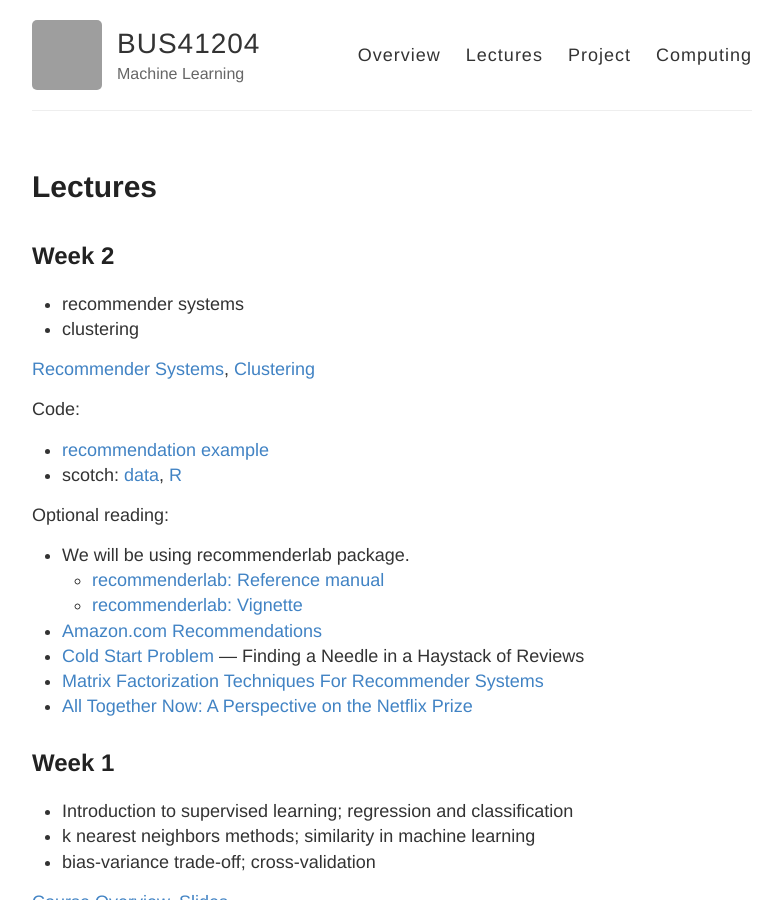
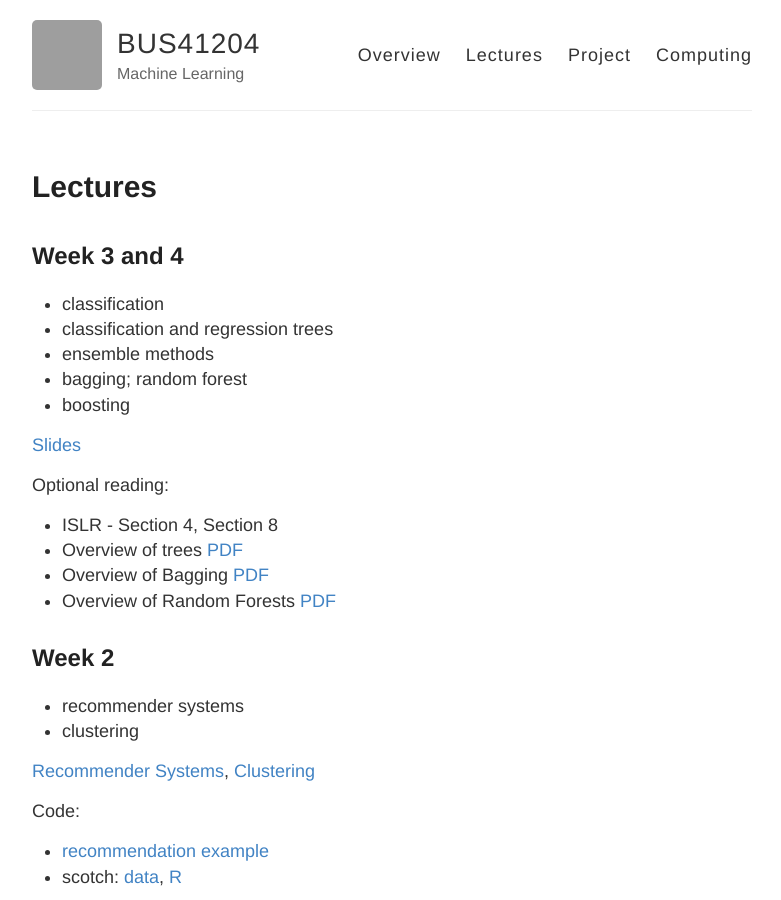
Before and after one commit to ChicagoBoothML/MLClass, a Jekyll site: the page built from lectures.md, in a window 1280 px wide and 900 px high. Shown: the whole window, without its empty margins (248-1029 px from the left). Built offline with Jekyll 4.4.1, drawn with Linux system fonts in a browser that asks for light colours; grey boxes are pictures that could not be loaded.

Commit message:
Update lectures.md

```diff
--- a/lectures.md
+++ b/lectures.md
@@ -125,36 +125,45 @@ Optional reading:
 
 [Slides](https://piazza.com/class_profile/get_resource/j8padvvrtd375m/jck4lmytuoq2mm)
 
+
+
+[Assignment 2](http://www.piazza.com/class_profile/get_resource/j8padvvrtd375m/jcnkb858bck5m2)
+
+
+--->
+
+
+## Week 3 and 4
+
+* classification
+* classification and regression trees
+* ensemble methods
+* bagging; random forest
+* boosting
+
+
+[Slides](https://piazza.com/class_profile/get_resource/joa87ld16vd1qb/jratk4cagiq72d)
+
+<!---
 Code:
+
+* [trees.R](https://raw.githubusercontent.com/ChicagoBoothML/ML2016/master/code/trees.R)
+* [fglass.R](https://raw.githubusercontent.com/ChicagoBoothML/ML2016/master/code/fglass.R)
 
 * CaHousingAnalysis: [data](https://github.com/ChicagoBoothML/MLClassData/raw/master/CaliforniaHousing/CaliforniaHousing.csv), [Rmd](https://raw.githubusercontent.com/ChicagoBoothML/ML2017/master/lec03/CaHousingAnalysis.Rmd), [PDF](https://github.com/ChicagoBoothML/ML2017/raw/master/lec03/CaHousingAnalysis.pdf)
 
 * [scripts](https://github.com/ChicagoBoothML/ML2017/tree/master/lec03)
 
-Optional reading:
 
-* ISLR - Section 8
-* Overview of Bagging [PDF](http://statistics.berkeley.edu/sites/default/files/tech-reports/421.pdf)
-* Overview of Random Forests [PDF](https://www.stat.berkeley.edu/~breiman/RandomForests/cc_home.htm)
-
-[Assignment 2](http://www.piazza.com/class_profile/get_resource/j8padvvrtd375m/jcnkb858bck5m2)
-
-
-## Week 2
-
-[Slides](https://piazza.com/class_profile/get_resource/j8padvvrtd375m/jca00a3gi5j575)
-Code:
-
-* [trees.R](https://raw.githubusercontent.com/ChicagoBoothML/ML2016/master/code/trees.R)
-* [fglass.R](https://raw.githubusercontent.com/ChicagoBoothML/ML2016/master/code/fglass.R)
-* scoth data: [PDF](https://piazza.com/class_profile/get_resource/j8padvvrtd375m/jcbgs74oxt822r), [data](https://raw.githubusercontent.com/mlakolar/BUS41000/master/data/scotch.csv), [R](https://raw.githubusercontent.com/mlakolar/BUS41000/master/data/scotch.R)
+--->
 
 Optional reading:
 
 * ISLR - Section 4, Section 8
 * Overview of trees [PDF](http://www.ise.bgu.ac.il/faculty/liorr/hbchap9.pdf)
+* Overview of Bagging [PDF](http://statistics.berkeley.edu/sites/default/files/tech-reports/421.pdf)
+* Overview of Random Forests [PDF](https://www.stat.berkeley.edu/~breiman/RandomForests/cc_home.htm)
 
---->
 
 
 ## Week 2
```
